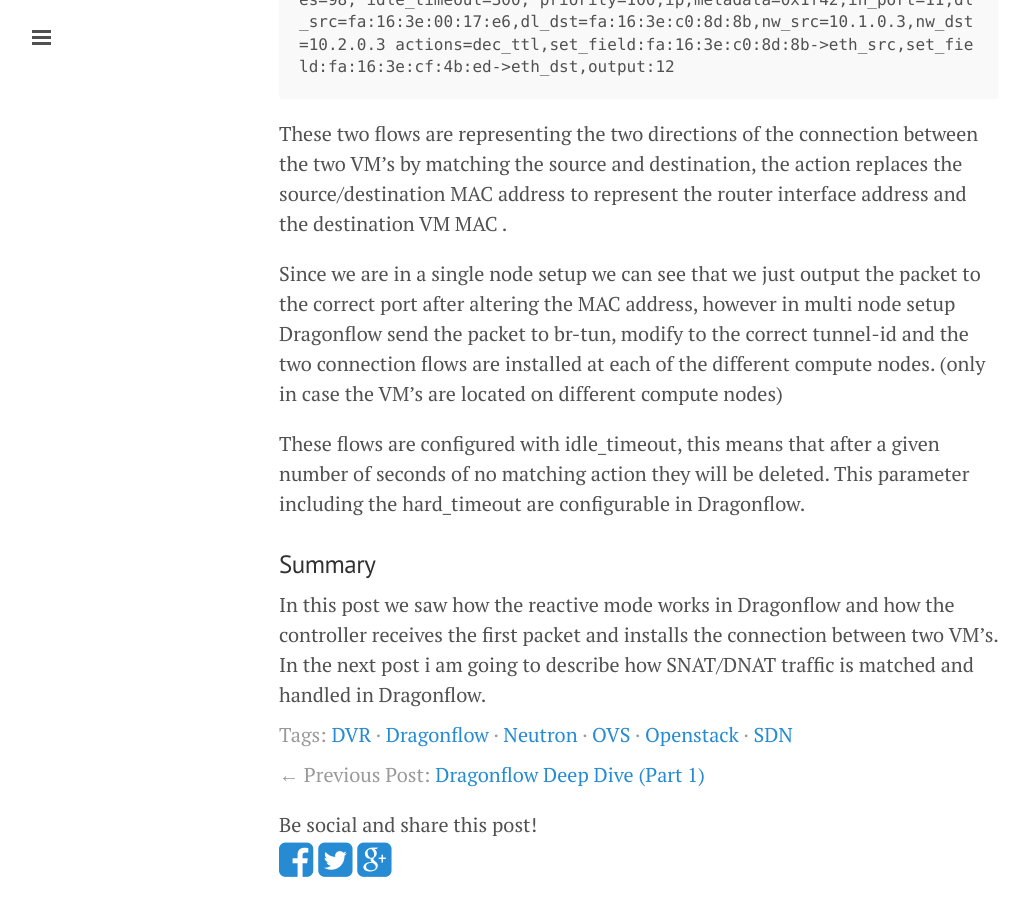
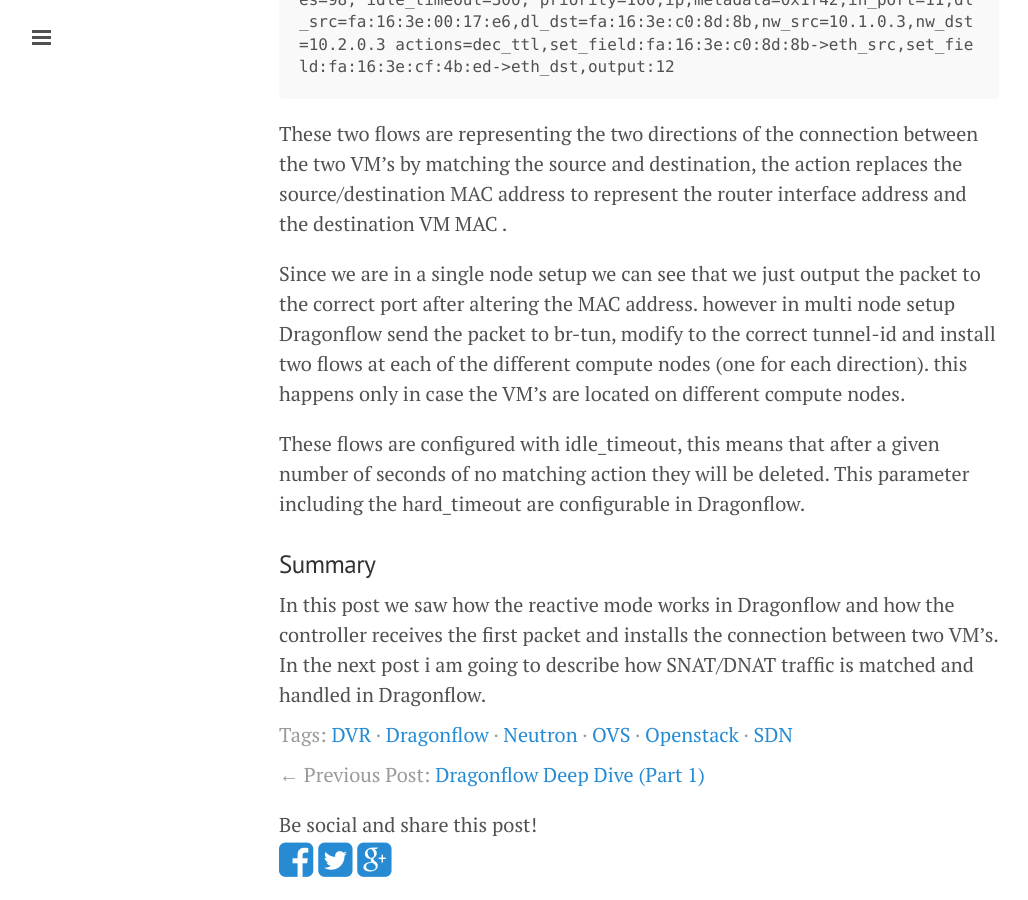
Before and after one commit to GalSagie/GalSagie.github.io, a Jekyll site: the page built from _posts/2015-05-11-dragonflow-2.md, in a window 1280 px wide and 900 px high, scrolled down 4695 px. Shown: the whole window, without its empty margins (1-1029 px from the left). Built offline with Jekyll 4.4.1, drawn with Linux system fonts in a browser that asks for light colours; Markdown is read by kramdown in place of the engine named in the settings; comment, search, counter and statistics services are not loaded.

Commit message:
Additions to DF2

```diff
--- a/_posts/2015-05-11-dragonflow-2.md
+++ b/_posts/2015-05-11-dragonflow-2.md
@@ -98,7 +98,7 @@ If we now look at the configured flows, we can see two new flows
 
 These two flows are representing the two directions of the connection between the two VM’s by matching the source and destination, the action replaces the source/destination MAC address to represent the router interface address and the destination VM MAC .
 
-Since we are in a single node setup we can see that we just output the packet to the correct port after altering the MAC address, however in multi node setup Dragonflow send the packet to br-tun, modify to the correct tunnel-id and the two connection flows are installed at each of the different compute nodes. (only in case the VM’s are located on different compute nodes)
+Since we are in a single node setup we can see that we just output the packet to the correct port after altering the MAC address. however in multi node setup Dragonflow send the packet to br-tun, modify to the correct tunnel-id and install two flows at each of the different compute nodes (one for each direction). this happens only in case the VM’s are located on different compute nodes.
 
 These flows are configured with idle_timeout, this means that after a given number of seconds of no matching action they will be deleted.
 This parameter including the hard_timeout are configurable in Dragonflow.
```
